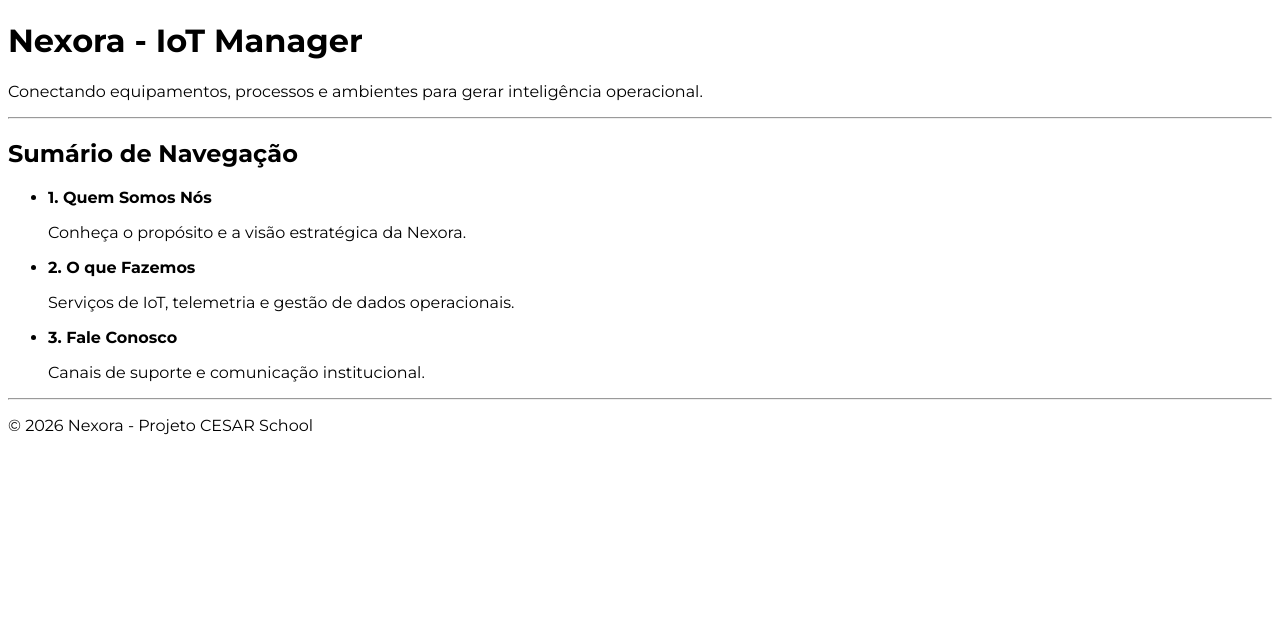
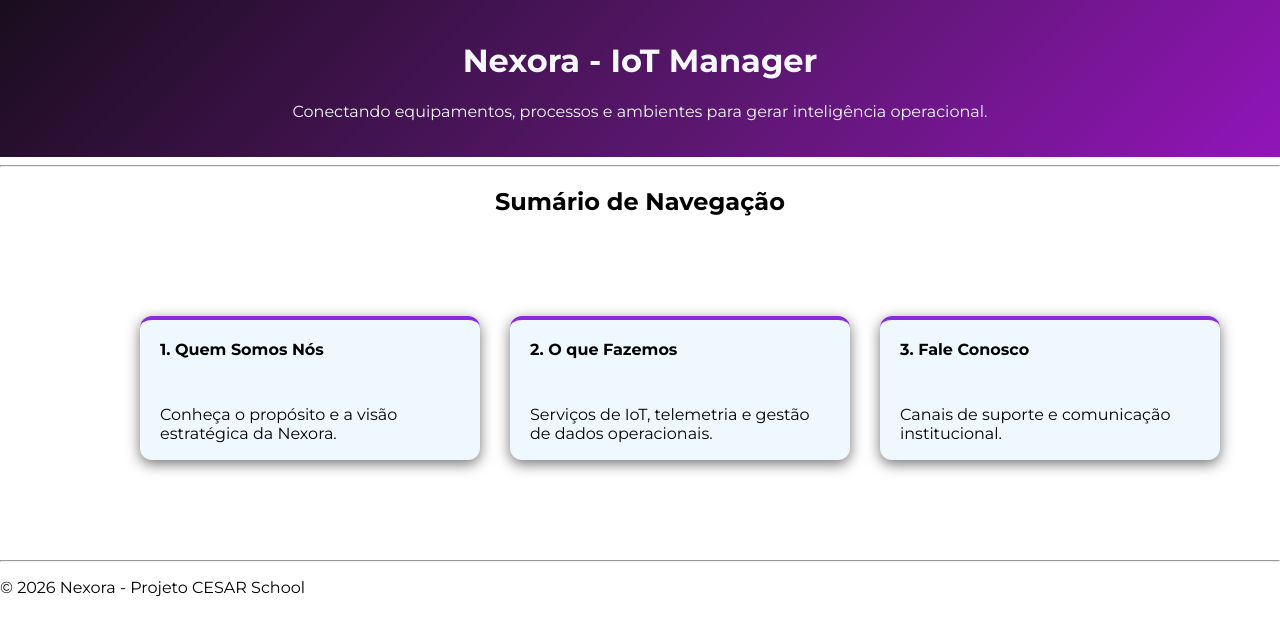
Before and after one commit to trajanola/Nexora, a Django app: page / in a window 1280 px wide. Shown: the top 636 px of the page. Run offline with Django 5.2, Linux system fonts and the light colour scheme.

Commit message:
Improve Homepage CSS

```diff
--- a/static/css/style.css
+++ b/static/css/style.css
@@ -3,6 +3,7 @@
 body {
     font-family: 'Montserrat', sans-serif;
     font-weight: 400;
+    margin: 0;
 }
 
 h1, h2, h3, h4, h5, h6 {
@@ -22,3 +23,40 @@
   color: #000000;
   text-decoration: none;
 }
+
+header{
+    text-align: center;
+    background: linear-gradient(135deg, #1a0d1e 0%, #5d1772 55%, #9b14c5 100%) top / 100% 260px no-repeat #f4f7fb;
+    color: #f4f7fb;
+    padding: 20px 40px;
+}
+h2{
+    text-align: center;
+}
+
+ul{
+    list-style: none;
+    padding: 20px;
+    min-width: 10px;
+    max-width: 1000px;
+    margin: 40px auto;
+    display: grid;
+    grid-template-columns: repeat(3, 1fr);
+    gap: 30px;
+}
+
+ul li{
+    list-style: none;
+    width: 300px;
+    height: 100px;
+    padding: 20px;
+    border-radius: 12px;
+    background: aliceblue;
+    border-top: 4px solid blueviolet;
+    box-shadow: 0 4px 14px rgba(0, 0, 0, 0.55);
+    min-width: 10px;
+    max-width: 1000px;
+    margin: 40px auto;
+    display: grid;
+    gap: 30px;
+}
```
